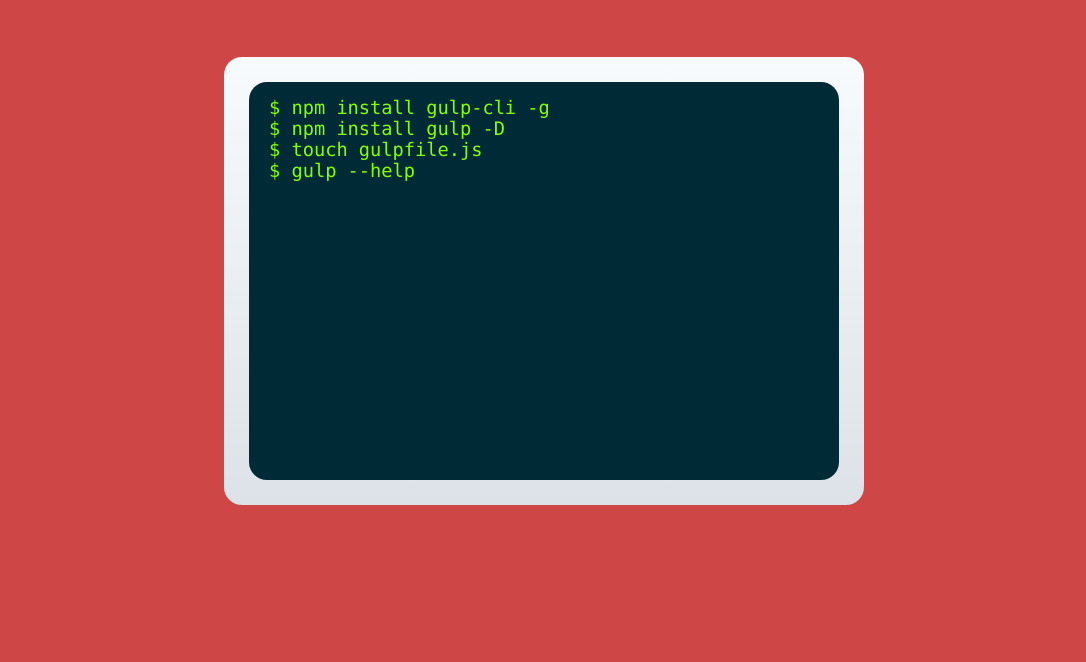
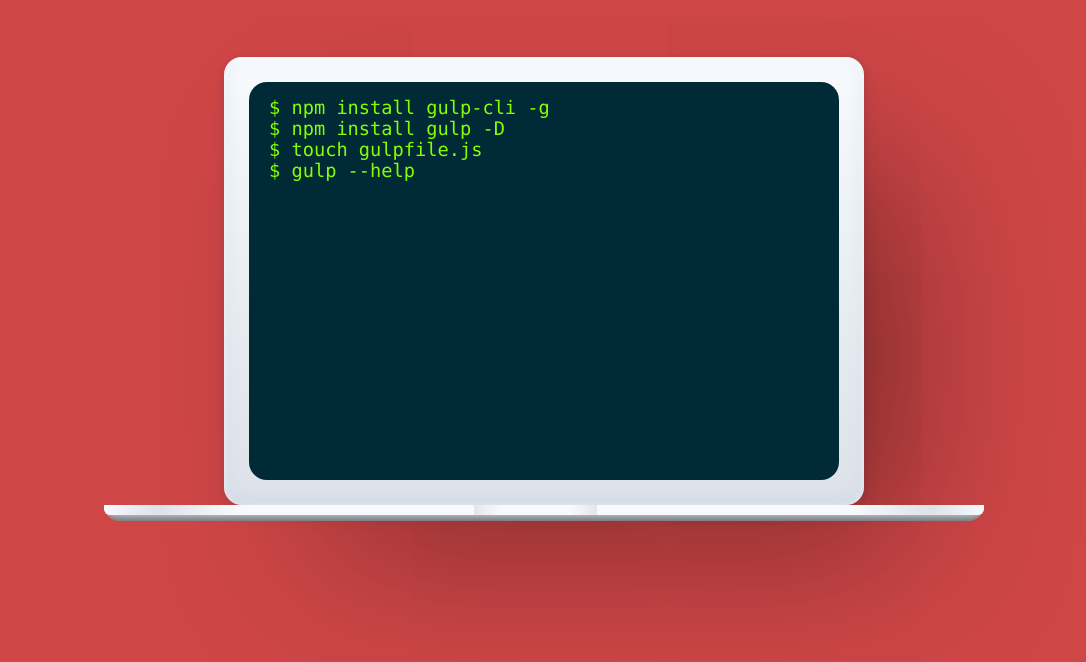
Before and after one commit to narghev/gulpJS_mainPage, a plain HTML site: page index.html in a window 1280 px wide. Shown: the part 238-900 px from the top of the page, without its empty margins (96-1182 px from the left). Drawn offline with Linux system fonts and the light colour scheme.

Commit message:
keyboard

```diff
--- a/index.html
+++ b/index.html
@@ -29,7 +29,7 @@
           Automate and enhance your workflow
         </h1>
       </div>
-      <div class="container">
+      <div class="container" style="flex-direction: column; align-items: center">
         <div class="computer">
           <div class="screen">
             <span>$ npm install gulp-cli -g</span><br>
@@ -38,6 +38,9 @@
             <span>$ gulp --help</span><br>
           </div>
         </div>
+        <div class="keyboard">
+          <div></div>
+        </div>
       </div>
     </header>
   </body>
--- a/main.css
+++ b/main.css
@@ -56,6 +56,7 @@ li {
   font-family: Menlo, "DejaVu Sans Mono", "Lucida Console", monospace;
   font-size: 14pt;
   overflow-y: hidden;
+  box-shadow: inset 0 2px 7px 1px rgba(255,255,255,.5), inset 0 -5px 20px rgba(187,200,225,.35), 0 2px 6px rgba(40,39,66,.14), 0 10px 20px rgba(40,39,66,.06), 76px 75px 169px -35px rgba(0,0,0,0.4);
 }
 
 .container .computer .screen {
@@ -74,15 +75,31 @@ li {
     padding-left: 20px;
 }
 
+.container .keyboard {
+  width: 880px;
+  height: 16px;
+  background-color: blue;
+  border-radius: 0 0 40px 40px;
+  background: #dde2e9;
+  box-shadow: inset 0px -25px 10px -20px rgba(0,0,0,.5);
+
+}
+
+.container .keyboard div {
+    width: 100%;
+    height: 10px;
+    border-radius: 0 0 6px 6px;
+    background: linear-gradient(to right, rgba(246,250,253,1) 0%,rgba(221,226,233,1) 6%,rgba(246,250,253,1) 15%,rgba(246,250,253,1) 42%,rgba(230, 230, 230, 1) 42%,rgba(246,250,253,1) 45%,rgba(246,250,253,1) 53%,rgba(230, 230, 230, 1) 56%,rgba(246,250,253,1) 56%, rgba(246,250,253,1) 85%,rgba(221,226,233,1) 94%,rgba(246,250,253,1) 100%);
+}
+
 @media (max-width: 900px) {
   .container h1 {
     padding-top: 60px;
     font-size: 32px;
   }
   .container .computer {
-    margin: auto;
     margin-top: 60px;
-    width: 100vw;
+    width: 100%;
     padding: 20px;
     height: calc((100vw - 80px) * .75);
   }
@@ -90,6 +107,9 @@ li {
     margin: auto;
     width: 100%;
     height: calc((100vw - 80px) * .75);
+  }
+  .container .keyboard {
+    width: 100vw;
   }
 }
 
```
